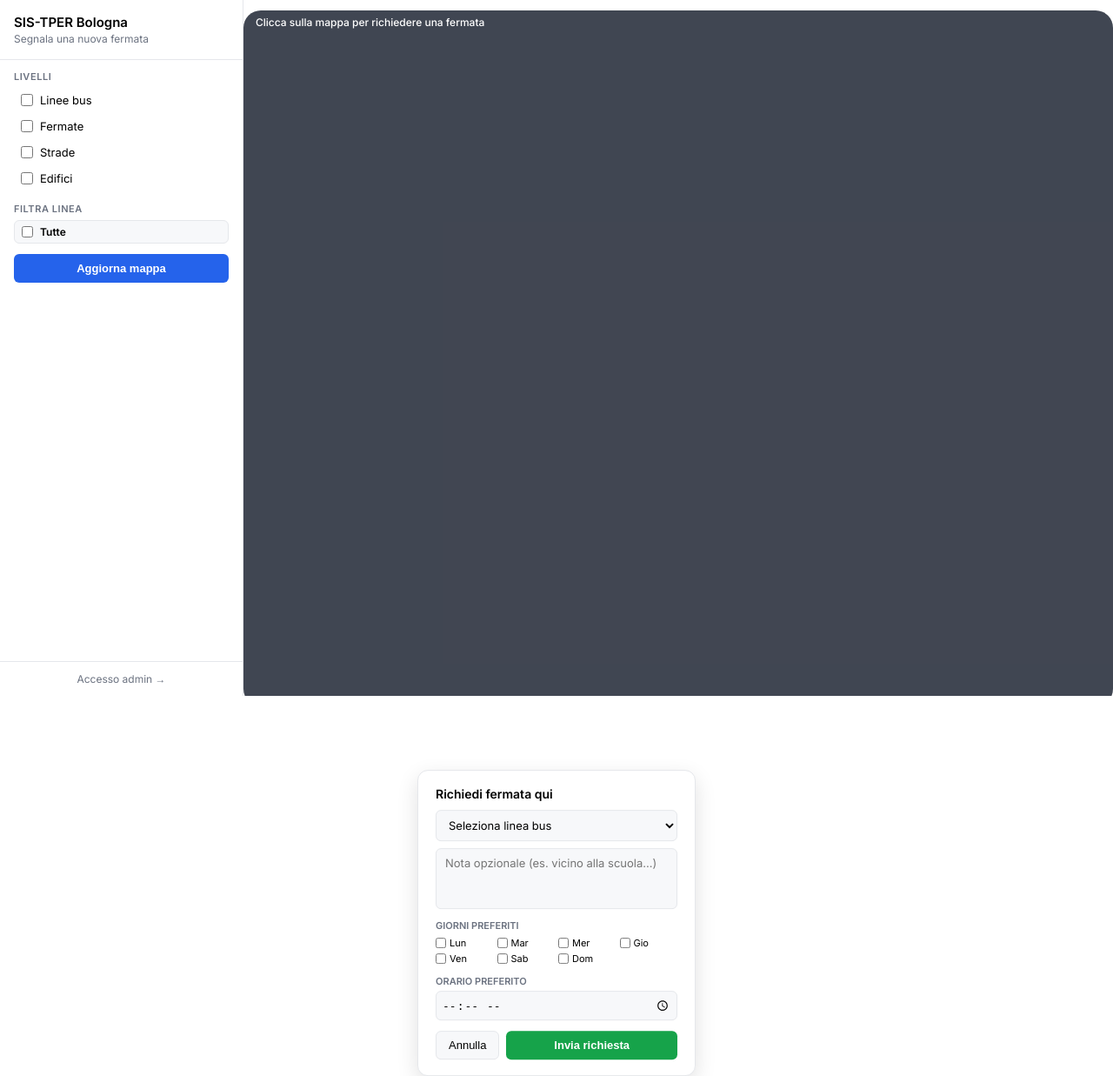
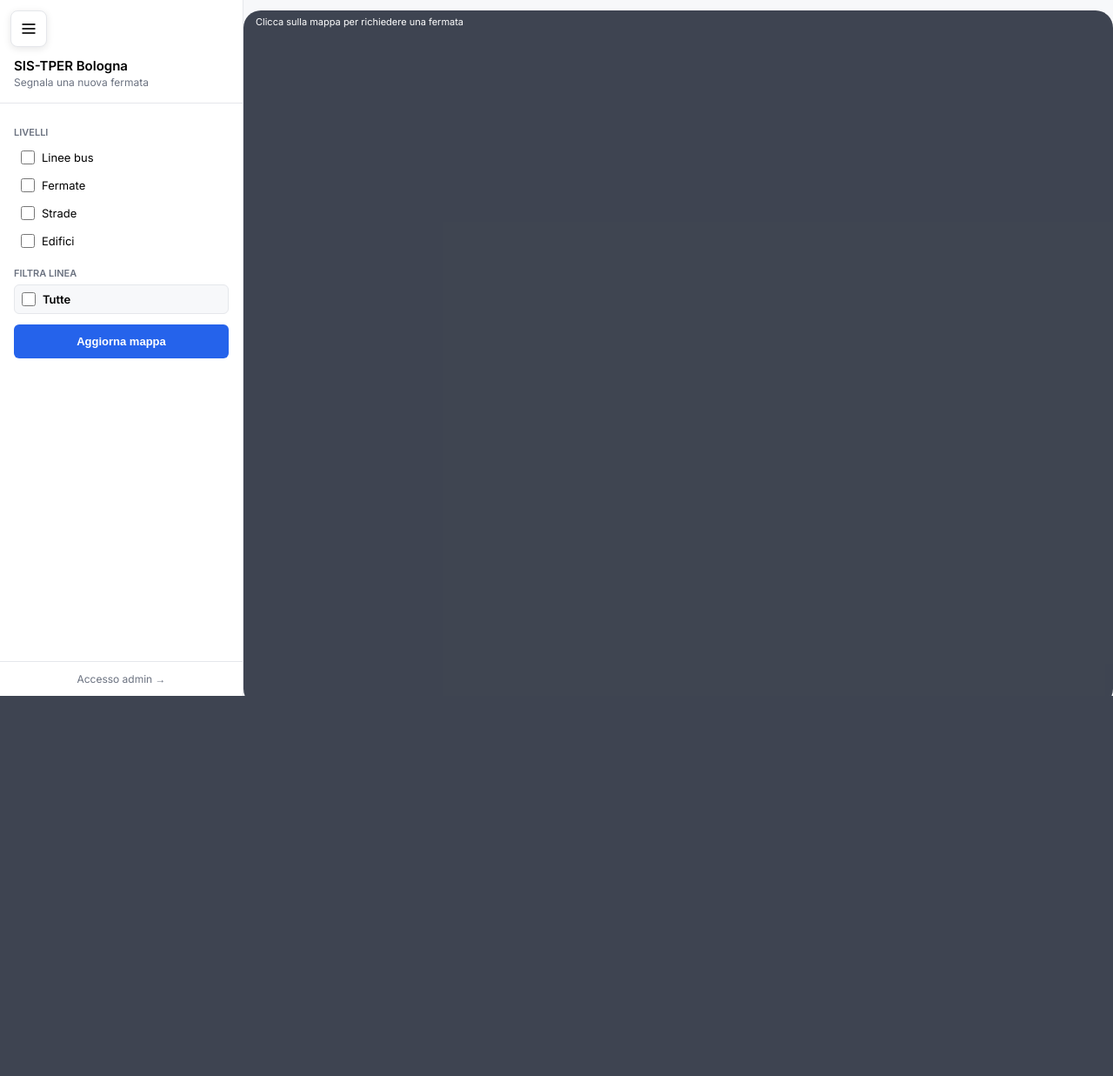
Before and after one commit to saajann/sis-tper, a Flask app: template app_logic/templates/index.html in a window 1280 px wide. Shown: the whole page at 87% size. After the commit the page ends 800 px from the top, so only its background shows below. Run offline with Flask 3, Linux system fonts and the light colour scheme; the template is opened without the code that fills it, so the values that code supplies are empty.

Commit message:
aggiunta del menu nascosto nella side bar dell'index

```diff
--- a/app_logic/templates/index.html
+++ b/app_logic/templates/index.html
@@ -7,16 +7,10 @@
     <title>SIS-TPER Bologna</title>
     <link href="https://fonts.googleapis.com/css2?family=Inter:wght@400;500;600&display=swap" rel="stylesheet">
     <style>
-        *,
-        *::before,
-        *::after {
-            box-sizing: border-box;
-            margin: 0;
-            padding: 0;
-        }
+        *, *::before, *::after { box-sizing: border-box; margin: 0; padding: 0; }
 
         :root {
-            --sidebar: 280px;
+            --sidebar-width: 280px;
             --bg: #f7f8fa;
             --surface: #ffffff;
             --border: #e5e7eb;
@@ -26,306 +20,126 @@
             --accent-light: #eff6ff;
             --green: #16a34a;
             --radius: 8px;
+            --z-sidebar: 2000;
+            --z-ui: 1000;
         }
 
-        body,
-        html {
-            height: 100%;
-            font-family: 'Inter', sans-serif;
-            overflow: hidden;
-        }
+        body, html { height: 100%; font-family: 'Inter', sans-serif; overflow: hidden; background: var(--bg); }
 
-        .layout {
+        .layout { display: flex; height: 100vh; width: 100vw; position: relative; }
+
+        /* ── Pulsante Toggle (Mobile & Desktop) ── */
+        #menu-toggle {
+            position: absolute;
+            top: 12px;
+            left: 12px;
+            z-index: 2001;
+            background: var(--surface);
+            border: 1px solid var(--border);
+            border-radius: var(--radius);
+            padding: 10px;
+            cursor: pointer;
+            box-shadow: 0 2px 8px rgba(0,0,0,0.1);
             display: flex;
-            height: 100vh;
+            align-items: center;
+            justify-content: center;
         }
 
         /* ── Sidebar ── */
         #sidebar {
-            width: var(--sidebar);
+            width: var(--sidebar-width);
             background: var(--surface);
             border-right: 1px solid var(--border);
             display: flex;
             flex-direction: column;
             overflow-y: auto;
             flex-shrink: 0;
+            transition: transform 0.3s ease, width 0.3s ease;
+            z-index: var(--z-sidebar);
         }
 
-        .sidebar-top {
-            padding: 16px;
-            border-bottom: 1px solid var(--border);
+        /* Stato chiuso sidebar */
+        .sidebar-closed #sidebar {
+            transform: translateX(-100%);
+            width: 0;
+            border: none;
         }
 
-        .sidebar-top h1 {
-            font-size: 15px;
-            font-weight: 600;
+        .sidebar-top { padding: 16px; border-bottom: 1px solid var(--border); margin-top: 50px; }
+        .sidebar-top h1 { font-size: 15px; font-weight: 600; }
+        .sidebar-top p { font-size: 12px; color: var(--muted); margin-top: 2px; }
+
+        .sidebar-body { padding: 12px 16px; flex: 1; }
+        .section-label { font-size: 11px; font-weight: 600; text-transform: uppercase; color: var(--muted); margin: 14px 0 6px; }
+
+        .check-row, .line-item { display: flex; align-items: center; gap: 8px; padding: 8px; border-radius: 6px; cursor: pointer; }
+        .check-row:hover, .line-item:hover { background: var(--bg); }
+        .check-row input, .line-item input { accent-color: var(--accent); width: 16px; height: 16px; }
+        .check-row label, .line-item label { font-size: 13px; cursor: pointer; flex: 1; }
+
+        .line-list { max-height: 200px; overflow-y: auto; border: 1px solid var(--border); border-radius: 6px; background: var(--bg); }
+
+        .btn-update {
+            display: block; width: 100%; margin-top: 12px; padding: 12px;
+            background: var(--accent); color: white; border: none; border-radius: 6px;
+            font-size: 13px; font-weight: 600; cursor: pointer;
         }
 
-        .sidebar-top p {
-            font-size: 12px;
-            color: var(--muted);
-            margin-top: 2px;
+        .sidebar-footer { padding: 12px 16px; border-top: 1px solid var(--border); }
+        .sidebar-footer a { font-size: 12px; color: var(--muted); text-decoration: none; display: block; text-align: center; }
+
+        /* ── Map Container ── */
+        #map-container { flex: 1; position: relative; overflow: hidden; height: 100%; }
+        #map-container > div, #map-container iframe { width: 100% !important; height: 100% !important; }
+
+        #hint {
+            position: absolute; top: 12px; left: 50%; transform: translateX(-50%);
+            background: rgba(17, 24, 39, .8); color: white; padding: 6px 14px;
+            border-radius: 20px; font-size: 11px; z-index: var(--z-ui); pointer-events: none;
+            transition: opacity .3s; white-space: nowrap;
         }
 
-        .sidebar-body {
-            padding: 12px 16px;
-            flex: 1;
+        /* ── Request Panel (Mobile Optimized) ── */
+        #req-panel {
+            position: absolute; bottom: 20px; left: 50%; transform: translateX(-50%) translateY(130%);
+            background: var(--surface); border: 1px solid var(--border); border-radius: 12px;
+            box-shadow: 0 8px 24px rgba(0, 0, 0, .12); padding: 18px; width: 90%; max-width: 340px;
+            z-index: var(--z-ui); transition: transform .3s cubic-bezier(.34, 1.56, .64, 1);
+        }
+        #req-panel.open { transform: translateX(-50%) translateY(0); }
+
+        /* ── Media Queries per Mobile ── */
+        @media (max-width: 768px) {
+            #sidebar {
+                position: absolute;
+                height: 100%;
+                box-shadow: 4px 0 15px rgba(0,0,0,0.1);
+            }
+            #hint { top: 60px; font-size: 10px; } /* Evita sovrapposizione col toggle */
         }
 
-        .section-label {
-            font-size: 11px;
-            font-weight: 600;
-            text-transform: uppercase;
-            letter-spacing: .05em;
-            color: var(--muted);
-            margin: 14px 0 6px;
+        /* Utility */
+        .hidden { opacity: 0; visibility: hidden; }
+        #toast {
+            position: fixed; top: 16px; right: 16px; background: var(--green); color: white;
+            padding: 12px 20px; border-radius: 8px; font-size: 13px; z-index: 9999;
+            opacity: 0; transform: translateY(-8px); transition: 0.3s;
         }
-
-        .section-label:first-child {
-            margin-top: 0;
-        }
-
-        .check-row {
-            display: flex;
-            align-items: center;
-            gap: 8px;
-            padding: 6px 8px;
-            border-radius: 6px;
-            cursor: pointer;
-            margin-bottom: 2px;
-        }
-
-        .check-row:hover {
-            background: var(--bg);
-        }
-
-        .check-row input {
-            accent-color: var(--accent);
-            width: 14px;
-            height: 14px;
-        }
-
-        .check-row label {
-            font-size: 13px;
-            cursor: pointer;
-        }
-
-        .line-list {
-            max-height: 160px;
-            overflow-y: auto;
-            border: 1px solid var(--border);
-            border-radius: 6px;
-            background: var(--bg);
-        }
-
-        .line-item {
-            display: flex;
-            align-items: center;
-            gap: 8px;
-            padding: 5px 8px;
-        }
-
-        .line-item:hover {
-            background: var(--accent-light);
-        }
-
-        .line-item input {
-            accent-color: var(--accent);
-        }
-
-        .line-item label {
-            font-size: 12px;
-            cursor: pointer;
-        }
-
-        .btn-update {
-            display: block;
-            width: 100%;
-            margin-top: 12px;
-            padding: 9px;
-            background: var(--accent);
-            color: white;
-            border: none;
-            border-radius: 6px;
-            font-size: 13px;
-            font-weight: 600;
-            cursor: pointer;
-        }
-
-        .btn-update:hover {
-            opacity: .9;
-        }
-
-        .sidebar-footer {
-            padding: 12px 16px;
-            border-top: 1px solid var(--border);
-        }
-
-        .sidebar-footer a {
-            font-size: 12px;
-            color: var(--muted);
-            text-decoration: none;
-            display: block;
-            text-align: center;
-        }
-
-        .sidebar-footer a:hover {
-            color: var(--accent);
-        }
-
-        /* ── Map ── */
-        #map-container {
-            flex: 1;
-            position: relative;
-            overflow: hidden;
-        }
-
-        #map-container>div,
-        #map-container iframe {
-            width: 100% !important;
-            height: 100% !important;
-        }
-
-        /* ── Hint badge ── */
-        #hint {
-            position: absolute;
-            top: 12px;
-            left: 50%;
-            transform: translateX(-50%);
-            background: rgba(17, 24, 39, .8);
-            color: white;
-            padding: 6px 14px;
-            border-radius: 20px;
-            font-size: 12px;
-            font-weight: 500;
-            z-index: 1000;
-            pointer-events: none;
-            transition: opacity .3s;
-            white-space: nowrap;
-        }
-
-        #hint.hidden {
-            opacity: 0;
-        }
-
-        /* ── Request panel ── */
-        #req-panel {
-            position: absolute;
-            bottom: 20px;
-            left: 50%;
-            transform: translateX(-50%) translateY(130%);
-            background: var(--surface);
-            border: 1px solid var(--border);
-            border-radius: 12px;
-            box-shadow: 0 8px 24px rgba(0, 0, 0, .12);
-            padding: 18px 20px;
-            width: 320px;
-            z-index: 1000;
-            transition: transform .28s cubic-bezier(.34, 1.56, .64, 1);
-        }
-
-        #req-panel.open {
-            transform: translateX(-50%) translateY(0);
-        }
-
-        #req-panel h3 {
-            font-size: 14px;
-            font-weight: 600;
-            margin-bottom: 10px;
-        }
-
-        #req-panel .coords {
-            font-size: 11px;
-            color: var(--muted);
-            font-family: monospace;
-            margin-bottom: 10px;
-        }
-
-        #req-panel select,
-        #req-panel textarea {
-            width: 100%;
-            border: 1px solid var(--border);
-            border-radius: 6px;
-            padding: 8px 10px;
-            font-family: inherit;
-            font-size: 13px;
-            outline: none;
-            background: var(--bg);
-            transition: border-color .2s;
-            margin-bottom: 8px;
-        }
-
-        #req-panel select:focus,
-        #req-panel textarea:focus {
-            border-color: var(--accent);
-            background: white;
-        }
-
-        #req-panel textarea {
-            resize: none;
-            height: 70px;
-        }
-
-        .panel-actions {
-            display: flex;
-            gap: 8px;
-        }
-
-        .btn-cancel {
-            flex: 0;
-            padding: 8px 14px;
-            background: var(--bg);
-            border: 1px solid var(--border);
-            border-radius: 6px;
-            font-size: 13px;
-            cursor: pointer;
-        }
-
-        .btn-send {
-            flex: 1;
-            padding: 8px;
-            background: var(--green);
-            color: white;
-            border: none;
-            border-radius: 6px;
-            font-size: 13px;
-            font-weight: 600;
-            cursor: pointer;
-        }
-
-        .btn-send:hover {
-            opacity: .9;
-        }
-
-        /* ── Toast ── */
-        #toast {
-            position: fixed;
-            top: 16px;
-            right: 16px;
-            background: var(--green);
-            color: white;
-            padding: 10px 16px;
-            border-radius: 8px;
-            font-size: 13px;
-            font-weight: 500;
-            box-shadow: 0 4px 12px rgba(0, 0, 0, .12);
-            opacity: 0;
-            transform: translateY(-8px);
-            transition: opacity .25s, transform .25s;
-            z-index: 9999;
-        }
-
-        #toast.show {
-            opacity: 1;
-            transform: translateY(0);
-        }
+        #toast.show { opacity: 1; transform: translateY(0); }
     </style>
 </head>
 
 <body>
-    <div class="layout">
+    <div class="layout" id="main-layout">
 
-        <!-- Sidebar -->
+        <button id="menu-toggle" aria-label="Menu">
+            <svg width="20" height="20" viewBox="0 0 24 24" fill="none" stroke="currentColor" stroke-width="2">
+                <line x1="3" y1="12" x2="21" y2="12"></line>
+                <line x1="3" y1="6" x2="21" y2="6"></line>
+                <line x1="3" y1="18" x2="21" y2="18"></line>
+            </svg>
+        </button>
+
         <div id="sidebar">
             <div class="sidebar-top">
                 <h1>SIS-TPER Bologna</h1>
@@ -335,23 +149,19 @@
                 <form id="layer-form">
                     <div class="section-label">Livelli</div>
                     <div class="check-row">
-                        <input type="checkbox" id="l-lines" name="layer" value="lines" {{ 'checked' if 'lines' in
-                            enabled_layers }}>
+                        <input type="checkbox" id="l-lines" name="layer" value="lines" {{ 'checked' if 'lines' in enabled_layers }}>
                         <label for="l-lines">Linee bus</label>
                     </div>
                     <div class="check-row">
-                        <input type="checkbox" id="l-stops" name="layer" value="stops" {{ 'checked' if 'stops' in
-                            enabled_layers }}>
+                        <input type="checkbox" id="l-stops" name="layer" value="stops" {{ 'checked' if 'stops' in enabled_layers }}>
                         <label for="l-stops">Fermate</label>
                     </div>
                     <div class="check-row">
-                        <input type="checkbox" id="l-roads" name="layer" value="roads" {{ 'checked' if 'roads' in
-                            enabled_layers }}>
+                        <input type="checkbox" id="l-roads" name="layer" value="roads" {{ 'checked' if 'roads' in enabled_layers }}>
                         <label for="l-roads">Strade</label>
                     </div>
                     <div class="check-row">
-                        <input type="checkbox" id="l-buildings" name="layer" value="buildings" {{ 'checked'
-                            if 'buildings' in enabled_layers }}>
+                        <input type="checkbox" id="l-buildings" name="layer" value="buildings" {{ 'checked' if 'buildings' in enabled_layers }}>
                         <label for="l-buildings">Edifici</label>
                     </div>
 
@@ -363,8 +173,7 @@
                         </div>
                         {% for line in all_lines %}
                         <div class="line-item">
-                            <input type="checkbox" name="bus_line" value="{{ line }}" {{ 'checked' if line in
-                                selected_bus_lines or not selected_bus_lines }}>
+                            <input type="checkbox" name="bus_line" value="{{ line }}" {{ 'checked' if line in selected_bus_lines or not selected_bus_lines }}>
                             <label>{{ line }}</label>
                         </div>
                         {% endfor %}
@@ -378,46 +187,43 @@
             </div>
         </div>
 
-        <!-- Map -->
         <div id="map-container">
             <div id="hint">Clicca sulla mappa per richiedere una fermata</div>
             {{ map_html|safe }}
         </div>
-    </div>
 
-    <!-- Request panel -->
         <div id="req-panel">
             <h3>Richiedi fermata qui</h3>
-        <div class="coords" id="coords-display"></div>
-        <select id="req-line">
+            <div class="coords" id="coords-display" style="font-size:11px; font-family:monospace; margin-bottom:10px; color:var(--muted);"></div>
+
+            <select id="req-line" style="width:100%; padding:8px; margin-bottom:8px; border-radius:6px; border:1px solid var(--border);">
                 <option value="">Seleziona linea bus</option>
                 {% for line in all_lines %}
                 <option value="{{ line }}">Linea {{ line }}</option>
                 {% endfor %}
             </select>
-        <textarea id="req-note" placeholder="Nota opzionale (es. vicino alla scuola...)"></textarea>
+
+            <textarea id="req-note" placeholder="Nota opzionale..." style="width:100%; height:60px; padding:8px; margin-bottom:8px; border-radius:6px; border:1px solid var(--border); resize:none;"></textarea>
+
             <div style="margin-bottom: 12px;">
-            <p
-                style="font-size: 11px; font-weight: 600; color: var(--muted); margin-bottom: 6px; text-transform: uppercase;">
-                Giorni preferiti</p>
+                <p style="font-size: 10px; font-weight: 600; color: var(--muted); margin-bottom: 4px; text-transform: uppercase;">Giorni preferiti</p>
                 <div id="req-days" style="display: grid; grid-template-columns: repeat(4, 1fr); gap: 4px;">
                     {% for d in ['Lun', 'Mar', 'Mer', 'Gio', 'Ven', 'Sab', 'Dom'] %}
-                <label style="font-size: 11px; display: flex; align-items: center; gap: 4px; cursor: pointer;">
-                    <input type="checkbox" value="{{ d|lower }}" style="width: 12px; height: 12px;"> {{ d }}
+                    <label style="font-size: 11px; display: flex; align-items: center; gap: 4px;">
+                        <input type="checkbox" value="{{ d|lower }}"> {{ d }}
                     </label>
                     {% endfor %}
                 </div>
             </div>
-        <div style="margin-bottom: 12px;">
-            <p
-                style="font-size: 11px; font-weight: 600; color: var(--muted); margin-bottom: 4px; text-transform: uppercase;">
-                Orario preferito</p>
-            <input type="time" id="req-time"
-                style="width: 100%; padding: 6px; border: 1px solid var(--border); border-radius: 6px; font-size: 13px; background: var(--bg);">
+
+            <div style="margin-bottom: 15px;">
+                <input type="time" id="req-time" style="width:100%; padding:8px; border:1px solid var(--border); border-radius:6px;">
             </div>
-        <div class="panel-actions">
-            <button class="btn-cancel" id="cancel-btn">Annulla</button>
-            <button class="btn-send" id="send-btn">Invia richiesta</button>
+
+            <div style="display:flex; gap:8px;">
+                <button class="btn-update" id="cancel-btn" style="background:var(--bg); color:var(--text); margin-top:0;">Annulla</button>
+                <button class="btn-update" id="send-btn" style="background:var(--green); margin-top:0; flex:1;">Invia</button>
+            </div>
         </div>
     </div>
 
@@ -426,11 +232,31 @@
     <script>
         const totalLinesCount = {{ all_lines| length }};
         let pendingLat = null, pendingLon = null;
+        let selectionMarker = null;
 
-        // Layer form
+        // --- Gestione Sidebar Toggle ---
+        const menuToggle = document.getElementById('menu-toggle');
+        const mainLayout = document.getElementById('main-layout');
+
+        menuToggle.onclick = () => {
+            mainLayout.classList.toggle('sidebar-closed');
+            // Forza il ricalcolo della dimensione mappa Leaflet se necessario
+            setTimeout(() => {
+                const maps = Object.values(window).filter(v => v && v._leaflet_id);
+                if (maps.length > 0) maps[0].invalidateSize();
+            }, 350);
+        };
+
+        // Chiudi sidebar su mobile dopo il submit
+        if (window.innerWidth < 768) {
+            mainLayout.classList.add('sidebar-closed');
+        }
+
+        // --- Logica Form ---
         document.getElementById('all-lines').onchange = function () {
             document.querySelectorAll('input[name="bus_line"]').forEach(cb => cb.checked = this.checked);
         };
+
         document.getElementById('layer-form').onsubmit = function (e) {
             e.preventDefault();
             const layers = [...document.querySelectorAll('input[name="layer"]:checked')].map(el => el.value);
@@ -440,16 +266,13 @@
             window.location.href = url;
         };
 
-        // Hook into Folium/Leaflet map
-        let selectionMarker = null;
-
+        // --- Integrazione Leaflet ---
         function onMapClick(lat, lon) {
             pendingLat = lat; pendingLon = lon;
             document.getElementById('coords-display').textContent = lat.toFixed(5) + ', ' + lon.toFixed(5);
             document.getElementById('req-panel').classList.add('open');
             document.getElementById('hint').classList.add('hidden');
 
-            // Add or move marker
             const maps = Object.values(window).filter(v => v && v._leaflet_id && v.on);
             if (maps.length > 0) {
                 const m = maps[0];
@@ -459,8 +282,7 @@
                     selectionMarker = L.marker([lat, lon], { draggable: true }).addTo(m);
                     selectionMarker.on('dragend', function (e) {
                         const newPos = e.target.getLatLng();
-                        pendingLat = newPos.lat;
-                        pendingLon = newPos.lng;
+                        pendingLat = newPos.lat; pendingLon = newPos.lng;
                         document.getElementById('coords-display').textContent = pendingLat.toFixed(5) + ', ' + pendingLon.toFixed(5);
                     });
                 }
@@ -480,6 +302,7 @@
         document.getElementById('cancel-btn').onclick = () => {
             document.getElementById('req-panel').classList.remove('open');
             document.getElementById('hint').classList.remove('hidden');
+            if (selectionMarker) { selectionMarker.remove(); selectionMarker = null; }
         };
 
         document.getElementById('send-btn').onclick = async () => {
@@ -489,38 +312,26 @@
             const time = document.getElementById('req-time').value;
 
             if (!line) { alert('Seleziona una linea bus'); return; }
-            if (pendingLat === null) return;
 
             const res = await fetch('/request-stop', {
                 method: 'POST',
                 headers: { 'Content-Type': 'application/json' },
                 body: JSON.stringify({
-                    line_code: line,
-                    lat: pendingLat,
-                    lon: pendingLon,
-                    note,
-                    preferred_days: days,
-                    preferred_time: time
+                    line_code: line, lat: pendingLat, lon: pendingLon,
+                    note, preferred_days: days, preferred_time: time
                 })
             });
+
             const data = await res.json();
             if (data.ok) {
                 document.getElementById('req-panel').classList.remove('open');
-                document.getElementById('req-note').value = '';
-                document.getElementById('req-line').value = '';
-                document.getElementById('req-time').value = '';
-                document.querySelectorAll('#req-days input').forEach(cb => cb.checked = false);
                 if (selectionMarker) selectionMarker.remove();
                 selectionMarker = null;
-                document.getElementById('hint').classList.remove('hidden');
                 const t = document.getElementById('toast');
                 t.classList.add('show');
                 setTimeout(() => t.classList.remove('show'), 3000);
-            } else {
-                alert('Errore: ' + (data.error || 'sconosciuto'));
             }
         };
     </script>
 </body>
-
 </html>
```
Also changed, not shown: instance/tper.db. Lines whose indentation alone changed are shown as unchanged.
